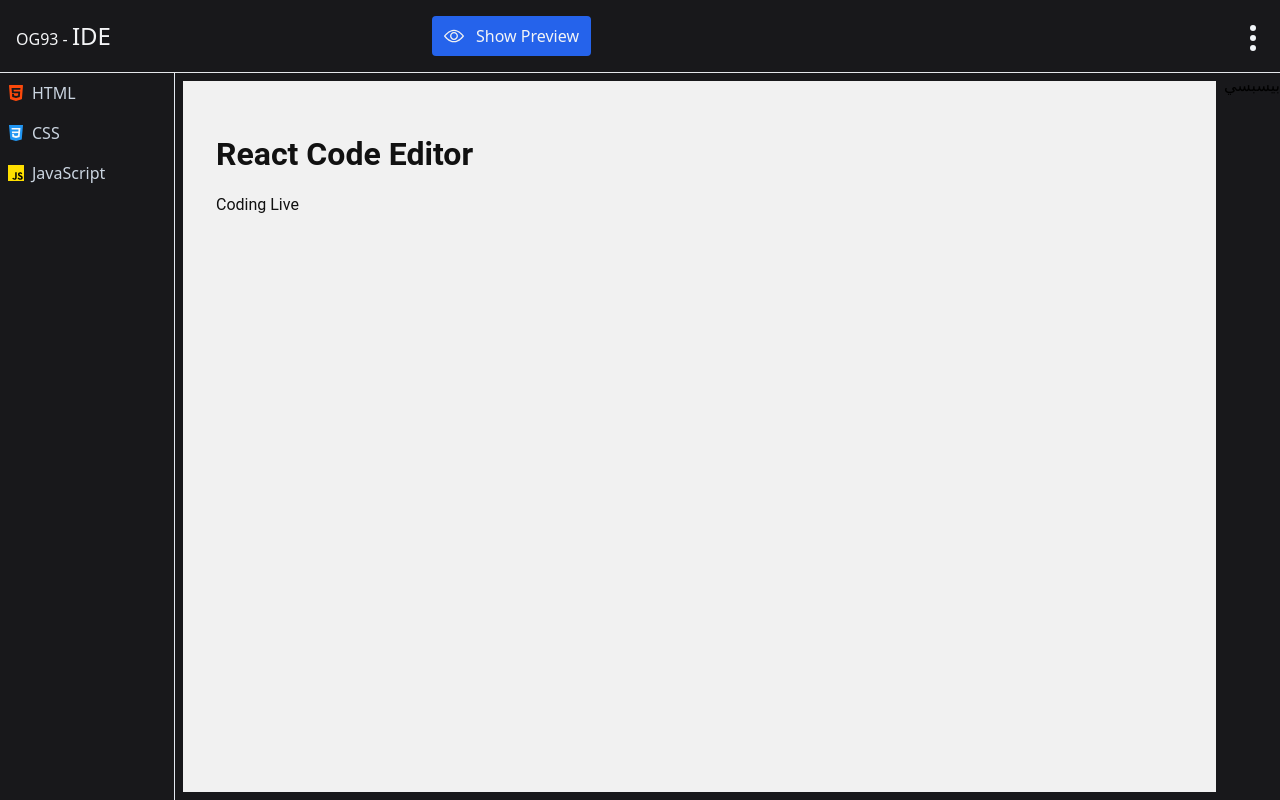
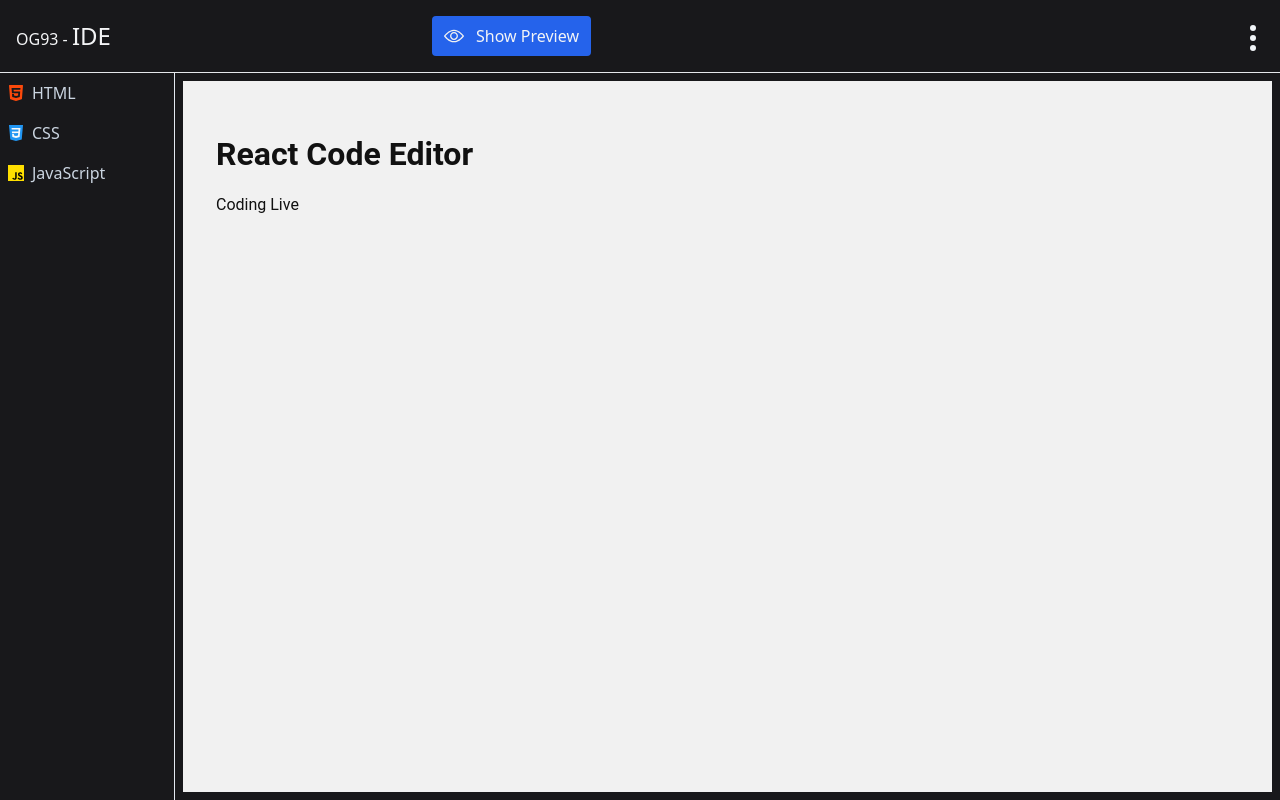
Before and after one commit to OG93-COM/10ReactProjects, a React (Vite) app in the folder SmartIDE/: page / in a window 1280 px wide. Built offline with nearby package versions, Linux system fonts and the light colour scheme.

Commit message:
Smart IDE

```diff
--- a/SmartIDE/src/components/Tabs.jsx
+++ b/SmartIDE/src/components/Tabs.jsx
@@ -8,9 +8,7 @@ import Preview from './Preview.jsx'
 const Tabs = () => {
     const tabsState = useSelector(state => state.tabs);
     const tabsPreview = useSelector(state => state.preview[0]);
-
     const [tabIndex, setTabIndex] = useState(tabsState[0].id);
-
 
   return (
     <div className='flex grow'>
@@ -21,10 +19,8 @@ const Tabs = () => {
         </div>
         <div className='flex w-full grow relative p-2'>
             {tabsPreview.preview ? <CodeTab codeId={tabIndex} code={tabsState.find(obj => obj.id === tabIndex).code}/> : <Preview/> }
+        </div>
 
-
-        </div>
-        بيسبسي
     </div>
   )
 }
```
